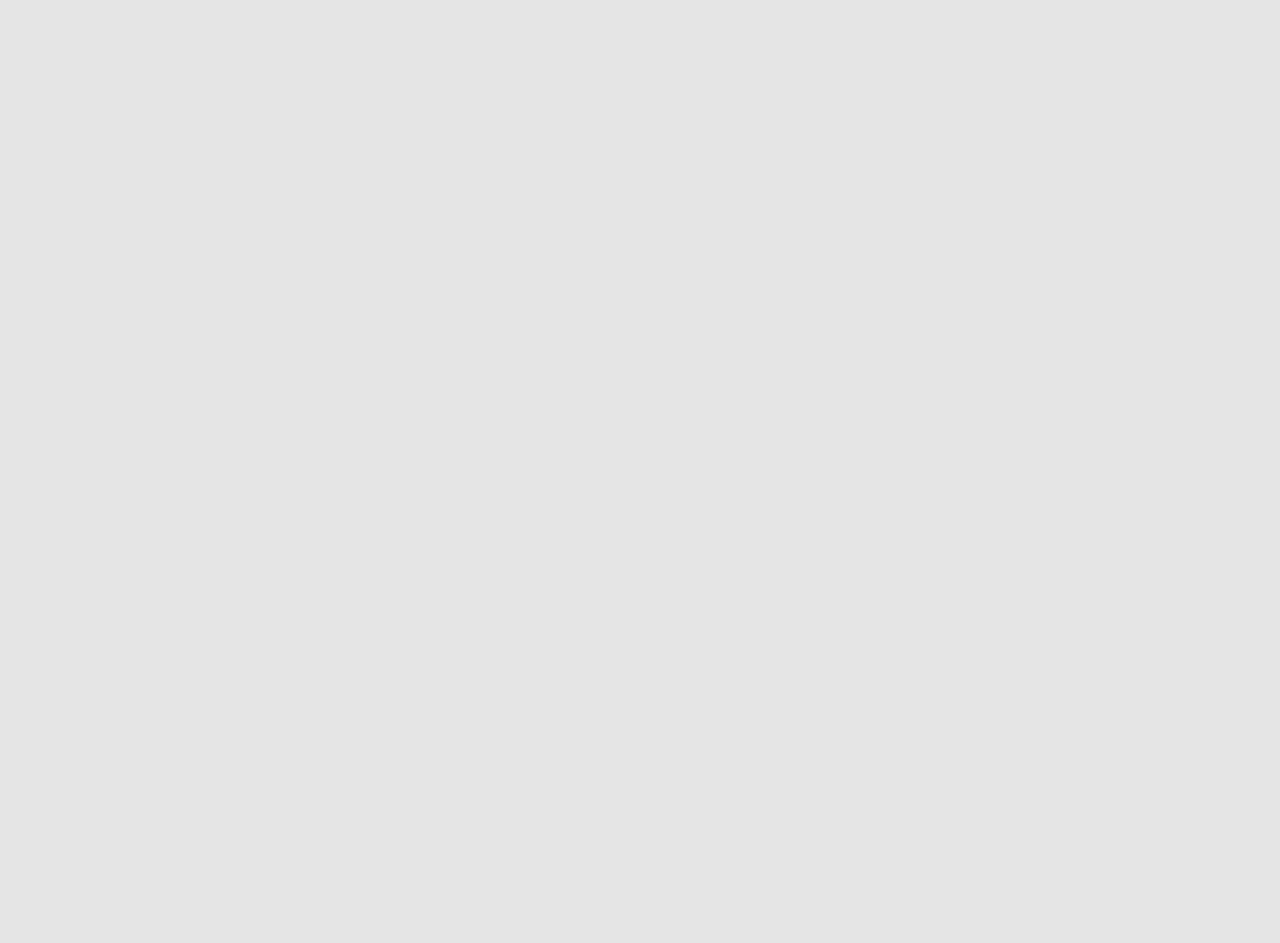
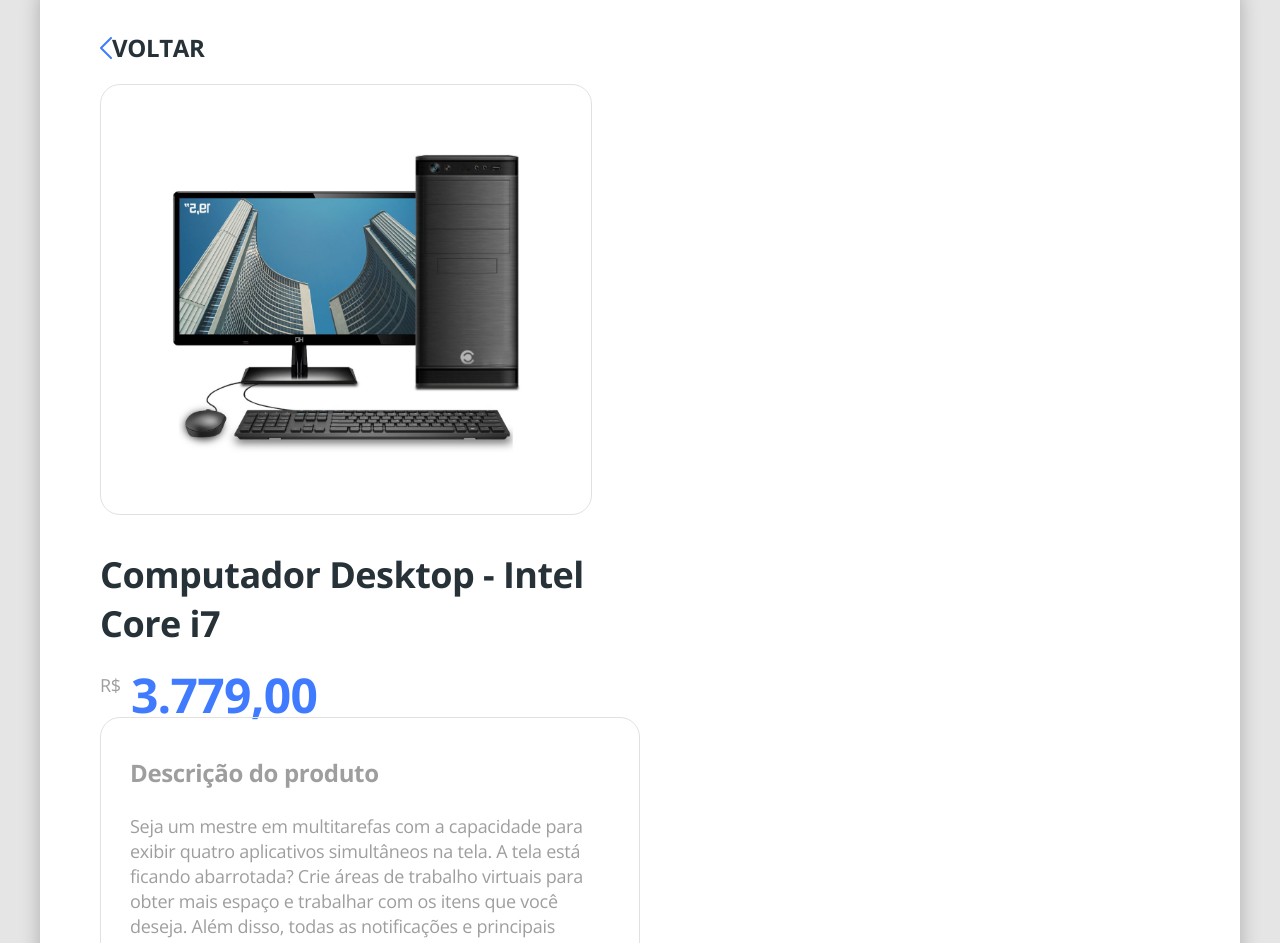
Before and after one commit to joseflexa/dscatalog-bootcamp-devsuperior, a React (Create React App) app in the folder front-web/: page /products/1 in a window 1280 px wide. Shown: the part 129-1072 px from the top of the page. Before the commit the page ends 800 px from the top, so only its background shows below. Built offline with nearby package versions, Linux system fonts and the light colour scheme.

Commit message:
Add products details

```diff
--- a/front-web/src/Routes.tsx
+++ b/front-web/src/Routes.tsx
@@ -3,6 +3,7 @@
 import Navbar from './core/components/Navbar';
 import Admin from './pages/Admin';
 import Catalog from './pages/Catalog';
+import ProductDetails from './pages/Catalog/components/ProductDetails';
 import Home from './pages/Home';
 
 const Routes = () =>  (
@@ -12,8 +13,11 @@
         <Route path="/" exact>
             <Home />
         </Route>
-        <Route path="/catalog">
+        <Route path="/products" exact>
             <Catalog />
+        </Route>
+        <Route path="/products/:productId">
+            <ProductDetails />
         </Route>
         <Route path="/admin">
             <Admin />
--- a/front-web/src/core/components/ButtonIcon/styles.scss
+++ b/front-web/src/core/components/ButtonIcon/styles.scss
@@ -12,4 +12,5 @@
     display: flex;
     align-items: center;
     justify-content: center;
+    color: #FFF;
 }
--- a/front-web/src/core/components/Navbar/index.tsx
+++ b/front-web/src/core/components/Navbar/index.tsx
@@ -22,7 +22,7 @@
 
                 </li>
                 <li>
-                    <NavLink to="/catalog" activeClassName="active">
+                    <NavLink to="/products" activeClassName="active">
                         CATÁLOGO
                     </NavLink>
 
--- /dev/null
+++ b/front-web/src/core/components/ProductPrice/index.tsx
@@ -0,0 +1,19 @@
+import React from 'react';
+import './styles.scss';
+
+type Props = {
+    price: String;
+}
+
+const ProductPrice = ({ price }: Props) => (
+    <div className="product-price-container">
+     <span className="product-currency">R$</span>
+     <h3 className="product-price">
+         {price}
+     </h3>
+</div>
+
+
+);
+
+export default ProductPrice;
--- /dev/null
+++ b/front-web/src/core/components/ProductPrice/styles.scss
@@ -0,0 +1,20 @@
+.product-price-container {
+    margin-top: 25px;
+    display: flex;
+}
+
+.product-currency {
+    font-size: 18px;
+    line-height: 25px;
+    letter-spacing: -0.015em;
+    color: #9E9E9E;
+}
+
+.product-price {
+    font-size: 32px;
+    line-height: 44px;
+    letter-spacing: -0.015em;
+    color: #407BFF;
+    margin-left: 10px;
+
+}
--- a/front-web/src/pages/Catalog/components/ProductCard/index.tsx
+++ b/front-web/src/pages/Catalog/components/ProductCard/index.tsx
@@ -1,5 +1,6 @@
 import React from 'react';
 import {ReactComponent as ProductImage} from '../../../../core/assets/images/product.svg'
+import ProductPrice from '../../../../core/components/ProductPrice';
 import './styles.scss'
 
 const ProductCard = () => (
@@ -9,14 +10,11 @@
             <h6 className="product-name">
             Computador Desktop - Intel Core i7
             </h6>
-            <div className="product-price-container">
-                <span className="product-currency">R$</span>
-                <h3 className="product-price">2.779,00</h3>
-
+            <ProductPrice price="2.779,00" />
             </div>
 
         </div>
-    </div>
+
 
 
 );
--- a/front-web/src/pages/Catalog/components/ProductCard/styles.scss
+++ b/front-web/src/pages/Catalog/components/ProductCard/styles.scss
@@ -17,24 +17,3 @@
     letter-spacing: -0.015em;
 
 }
-
-.product-price-container {
-    margin-top: 25px;
-    display: flex;
-}
-
-.product-currency {
-    font-size: 18px;
-    line-height: 25px;
-    letter-spacing: -0.015em;
-    color: #9E9E9E;
-}
-
-.product-price {
-    font-size: 32px;
-    line-height: 44px;
-    letter-spacing: -0.015em;
-    color: #407BFF;
-    margin-left: 10px;
-
-}
--- /dev/null
+++ b/front-web/src/pages/Catalog/components/ProductDetails/index.tsx
@@ -0,0 +1,65 @@
+import React from 'react';
+import { Link, useParams } from 'react-router-dom';
+import { ReactComponent as ArrowIcon} from '../../../../core/assets/images/arrow.svg';
+import { ReactComponent as ProductImage} from '../../../../core/assets/images/product.svg';
+import ProductPrice from '../../../../core/components/ProductPrice';
+import './styles.scss';
+
+type ParamsType = {
+    productId: string;
+}
+
+const ProductDetails = () => {
+    const { productId } = useParams<ParamsType>();
+    console.log (productId);
+
+    return (
+        <div className="product-details-container">
+        <div className="card-base border-radius-20 product-details">
+            <Link to="/products" className="product-details-goback">
+            <ArrowIcon className="icon-goback" />
+        <h1 className="text-goback">voltar</h1>
+            </Link>
+            <div className="row">
+                <div className="col-6 pr-5">
+                    <div className="product-details-card text-center">
+                        <ProductImage className="product-details-image" />
+                    </div>
+                    <h1 className="product-details-name">
+                        Computador Desktop - Intel Core i7
+                    </h1>
+                   <ProductPrice price="3.779,00" />
+
+            </div>
+
+                </div>
+                <div className="col-6 product-details-card">
+                    <h1 className="product-description-title">
+                        Descrição do produto
+                        </h1>
+                        <p className="product-description-text">
+                        Seja um mestre em multitarefas com a capacidade para exibir quatro
+                        aplicativos simultâneos na tela. A tela está ficando abarrotada?
+                        Crie áreas de trabalho virtuais para obter mais espaço e trabalhar
+                        com os itens que você deseja. Além disso, todas as notificações e
+                        principais configurações são reunidas em uma única tela de fácil acesso.
+
+
+
+                        </p>
+                </div>
+
+
+            </div>
+
+        </div>
+
+
+
+
+
+    );
+
+};
+
+export default ProductDetails;
--- /dev/null
+++ b/front-web/src/pages/Catalog/components/ProductDetails/styles.scss
@@ -0,0 +1,70 @@
+.product-details-container{
+
+    margin-top: 40px;
+    padding-left: 40px;
+    padding-right: 40px;
+}
+
+.product-details {
+    padding: 50px 60px 90px 60px;
+}
+
+.product-details-goback {
+    display: flex;
+    align-items: center;
+    margin-bottom: 20px;
+}
+
+.icon-goback {
+    color:  #407BFF;
+    transform: rotate(-180deg);
+    margin-right: 3opx;
+
+}
+
+.text-goback {
+    font-size: 24px;
+    line-height: 33px;
+    letter-spacing: -0.015em;
+    color: #263238;
+    text-transform: uppercase;
+}
+
+.product-details-card {
+    border: 1px solid #E1E1E1;
+    border-radius: 20px;
+    padding: 38px 29px;
+}
+
+.product-details-image {
+    width: 353px ;
+    height: 353px;
+
+}
+
+.product-description-title {
+    font-size: 24px;
+    line-height: 33px;
+    letter-spacing: -0.015em;
+    color: #9E9E9E;
+    margin-bottom: 25px;
+}
+
+.product-description-text {
+    font-size: 18px;
+    line-height: 25px;
+    letter-spacing: -0.015em;
+    color: #9E9E9E;
+}
+
+.product-details-name {
+    font-size: 36px;
+    line-height: 49px;
+    letter-spacing: -0.015em;
+    margin-top: 35px;
+
+}
+
+.product-details .product-price {
+    font-size: 48px;
+}
--- a/front-web/src/pages/Catalog/index.tsx
+++ b/front-web/src/pages/Catalog/index.tsx
@@ -1,4 +1,5 @@
 import React from 'react';
+import { Link } from 'react-router-dom';
 import ProductCard from './components/ProductCard';
 import './styles.scss';
 
@@ -9,14 +10,14 @@
 
         </h1>
         <div className="catalog-products">
-        <ProductCard />
-        <ProductCard />
-        <ProductCard />
-        <ProductCard />
-        <ProductCard />
-        <ProductCard />
-        <ProductCard />
-        <ProductCard />
+        <Link to="/products/1"><ProductCard /></Link>
+        <Link to="/products/2"><ProductCard /></Link>
+        <Link to="/products/3"><ProductCard /></Link>
+        <Link to="/products/4"><ProductCard /></Link>
+        <Link to="/products/5"><ProductCard /></Link>
+        <Link to="/products/6"><ProductCard /></Link>
+        <Link to="/products/7"><ProductCard /></Link>
+        <Link to="/products/8"><ProductCard /></Link>
 
         </div>
     </div>
--- a/front-web/src/pages/Home/index.tsx
+++ b/front-web/src/pages/Home/index.tsx
@@ -14,7 +14,7 @@
         <p className="text-subtitle">
         Ajudaremos você a encontrar os melhores <br /> produtos disponíveis no mercado.
         </p>
-        <Link to="/catalog">
+        <Link to="/products">
         <ButtonIcon text="Inicie agora a sua busca" />
         </Link>
         </div>
```
Also changed, not shown: front-web/src/core/assets/images/arrow.svg, 1 other file (tests, documents, lock files or other folders).
